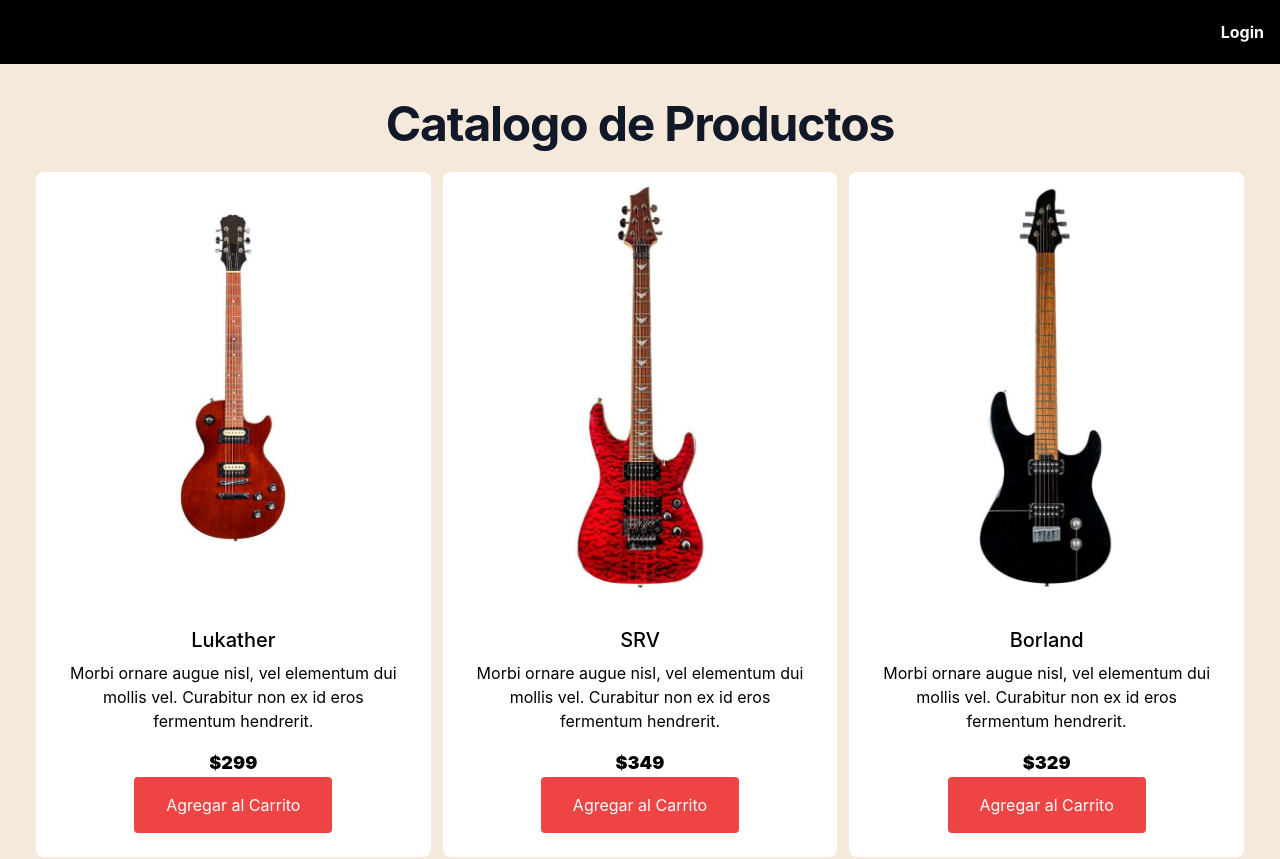
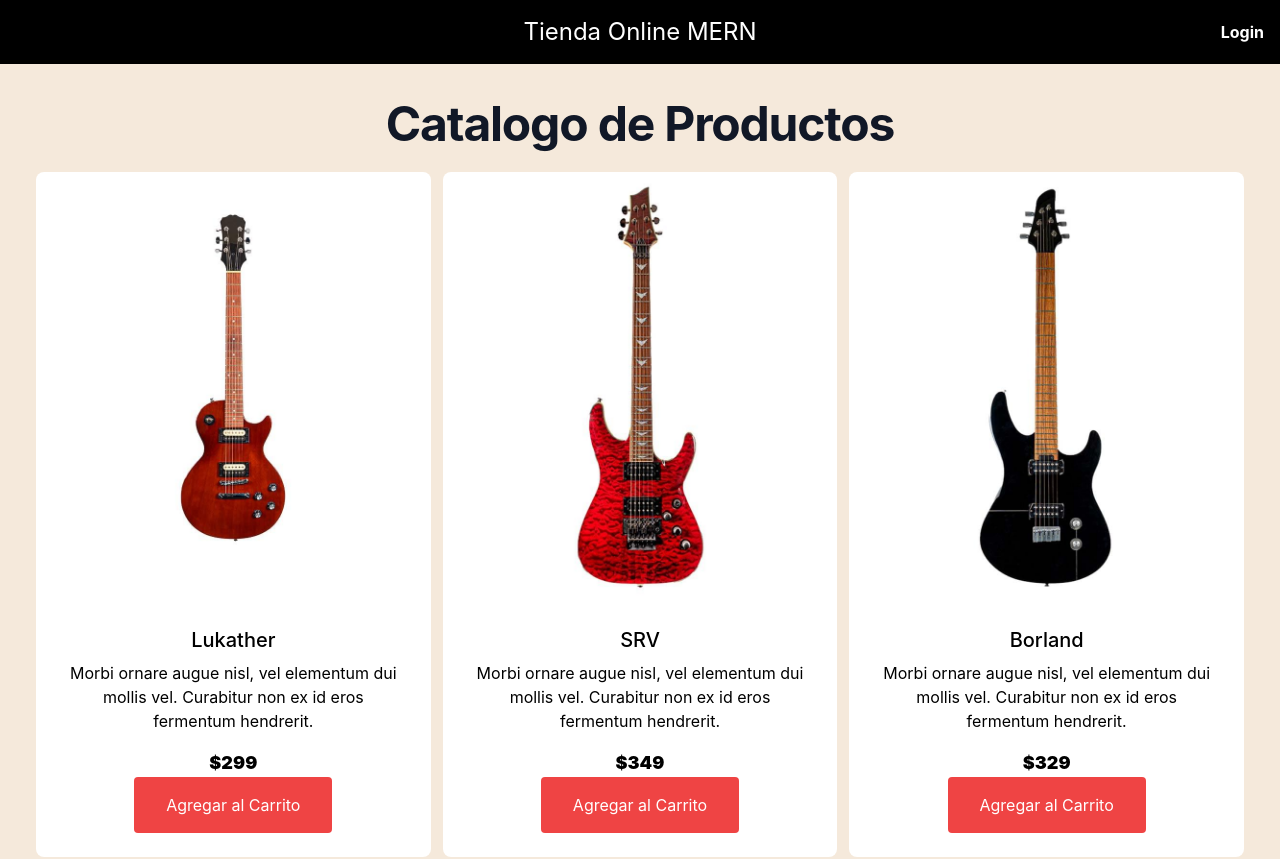
Before and after one commit to cmartinezpy/-Tienda-Online-MERN, a React (Vite) app: page / in a window 1280 px wide. Shown: the top 859 px of the page. Built offline with nearby package versions, Linux system fonts and the light colour scheme; the HTML template or start-up script is replaced by a standard one.

Commit message:
Cambio en Header

```diff
--- a/src/components/PageInicio/ProductoContainer.jsx
+++ b/src/components/PageInicio/ProductoContainer.jsx
@@ -12,9 +12,6 @@ export const ProductoContainer = () => {
 
   return (
     <>
-      <div>
-        <Header isDashboard={false} textoBoton={"Login"} />
-      </div>
 
       <div className="mt-16 p-1">
         <h1 className="mb-6 text-3xl font-bold leading-none tracking-tight text-gray-900 md:text-4xl lg:text-5xl dark:text-white">
--- a/src/pages/home/HomePage.jsx
+++ b/src/pages/home/HomePage.jsx
@@ -10,7 +10,7 @@ export const HomePage = () => {
 
         <Header
             isDashboard={false}
-            titulo="Inicio"
+            titulo="Tienda Online MERN"
             textoBoton={"Login"}
         />
 
```
